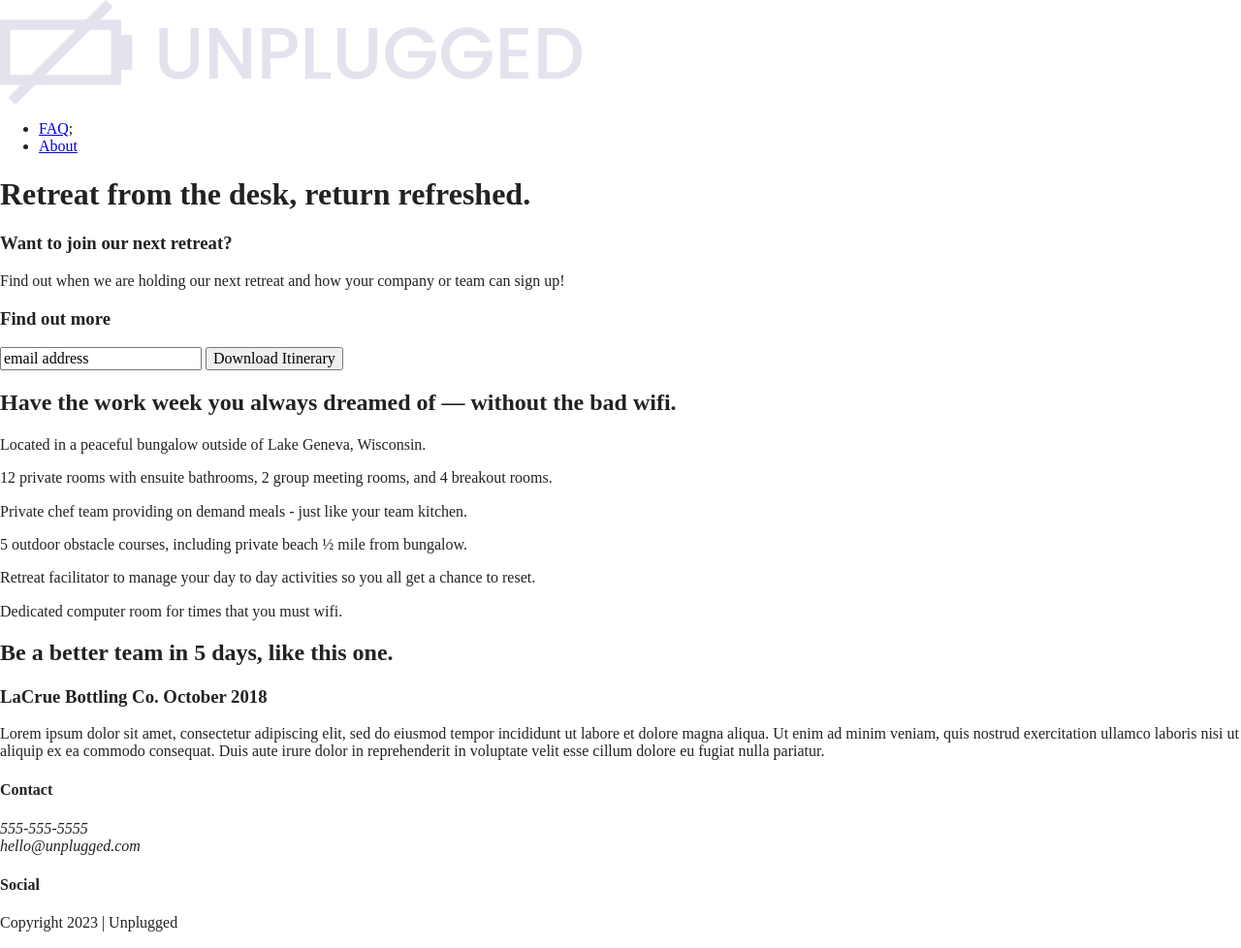
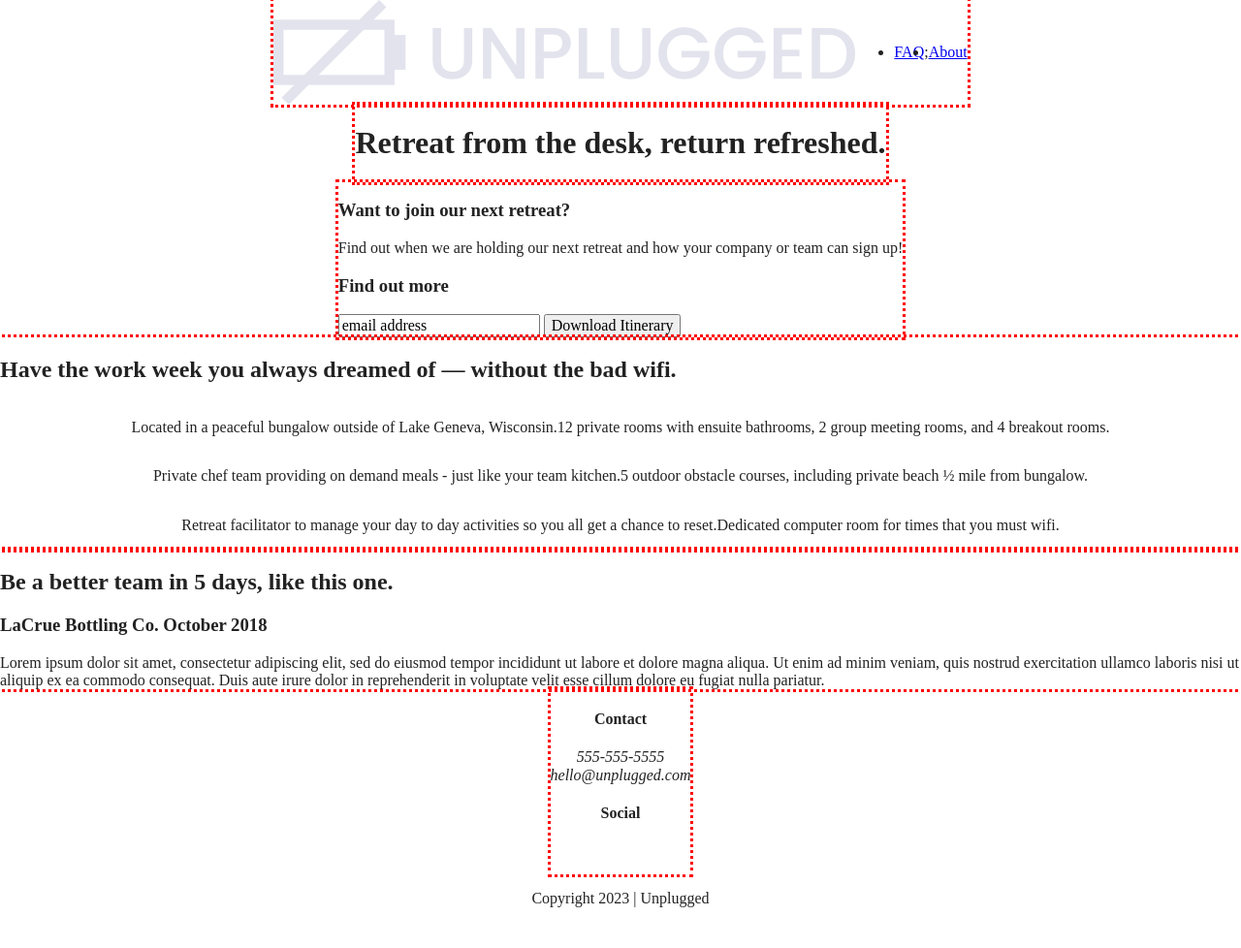
Before and after one commit to LylaGiselle/Unplugged, a website built with Parcel: page index.html in a window 1280 px wide. Shown: the whole page at 97% size. After the commit the page ends 952 px from the top, so only its background shows below. Built offline with nearby package versions, Linux system fonts and the light colour scheme.

Commit message:
Added boilerplate css

```diff
--- a/css/main.css
+++ b/css/main.css
@@ -86,6 +86,120 @@ textarea {
 /* ==========================================================================
    Author's custom styles
    ========================================================================== */
+
+
+/* -------------------- Base Header - Footer Styles -------------------- */
+
+.content-wrapper {
+  outline: 3px dotted red;
+}
+
+header {
+  display: flex;
+  justify-content: center;
+}
+
+header .content-wrapper {
+  display: flex;
+  justify-content: center;
+  align-items: center;
+  flex-flow: row wrap;
+}
+
+header nav ul {
+  display: flex;
+  justify-content: space-around;
+}
+
+footer {
+  display: flex;
+  flex-direction: column;
+  align-items: center;
+  text-align: center;
+}
+
+footer .social-icons {
+  display: flex;
+  justify-content: space-around;
+  align-items: center;
+}
+
+footer .social-icons p {
+  display: flex;
+  justify-content: center;
+  align-items: center;
+}
+
+/* -------------------- Mobile Styles - Homepage -------------------- */
+
+
+/* Hero Area */
+
+.hero-area {
+  display: flex;
+  justify-content: center;
+}
+
+/* Aside */
+
+aside {
+  display: flex;
+  justify-content: center;
+}
+
+/* Features */
+
+.features {
+  display: flex;
+  justify-content: center;
+}
+
+.features .features-items {
+  display: flex;
+  justify-content: center;
+  align-items: flex-start;
+  flex-flow: row wrap;
+}
+
+/* Reviews */
+
+.reviews {
+  display: flex;
+  justify-content: center;
+}
+
+
+/* ==========================================================================
+   About Page
+   ========================================================================== */
+
+.mission {
+  display: flex;
+  justify-content: center;
+}
+
+.contact-section {
+  display: flex;
+  justify-content: center;
+}
+
+/* ==========================================================================
+   FAQ Page
+   ========================================================================== */
+
+.faq {
+  display: flex;
+  justify-content: center;
+}
+
+.faq .content-wrapper {
+  display: flex;
+  justify-content: center;
+  align-items: flex-start;
+  flex-flow: row wrap;
+}
+
+
 
 /* ==========================================================================
    Helper classes
@@ -180,9 +294,9 @@ textarea {
 }
 
 @media print,
-  (-webkit-min-device-pixel-ratio: 1.25),
-  (min-resolution: 1.25dppx),
-  (min-resolution: 120dpi) {
+(-webkit-min-device-pixel-ratio: 1.25),
+(min-resolution: 1.25dppx),
+(min-resolution: 120dpi) {
   /* Style adjustments for high resolution devices */
 }
 
@@ -193,6 +307,7 @@ textarea {
    ========================================================================== */
 
 @media print {
+
   *,
   *::before,
   *::after {
```
